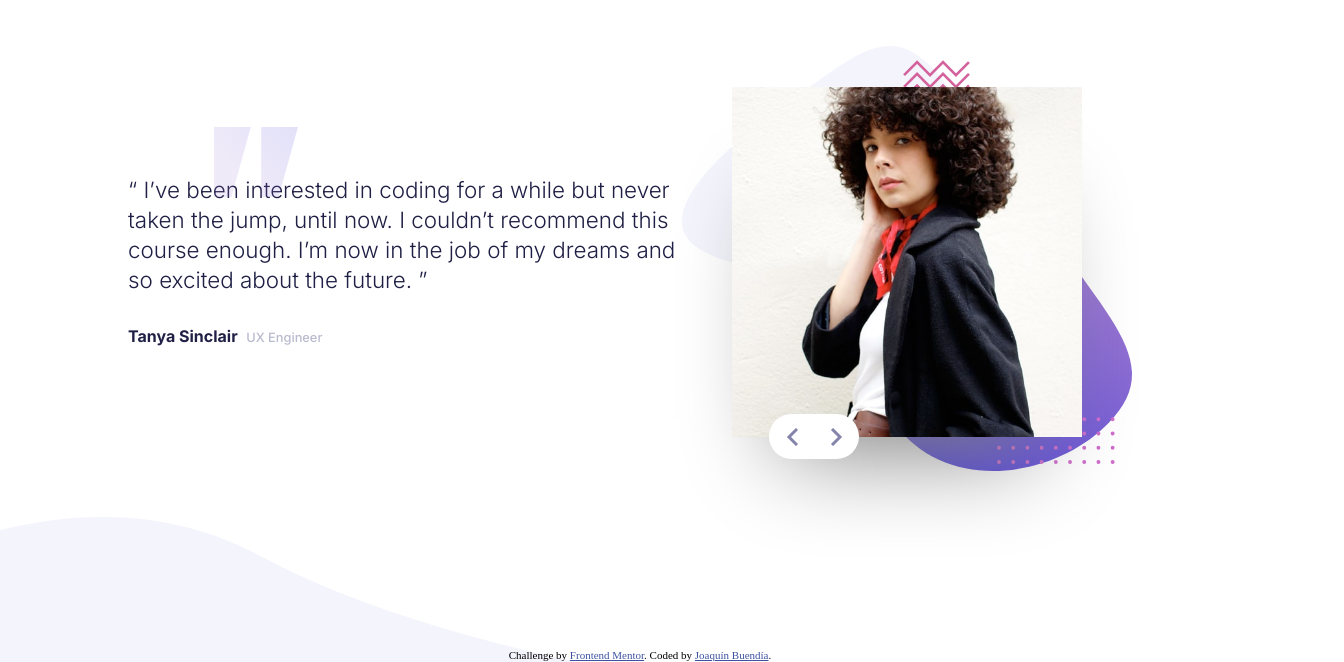
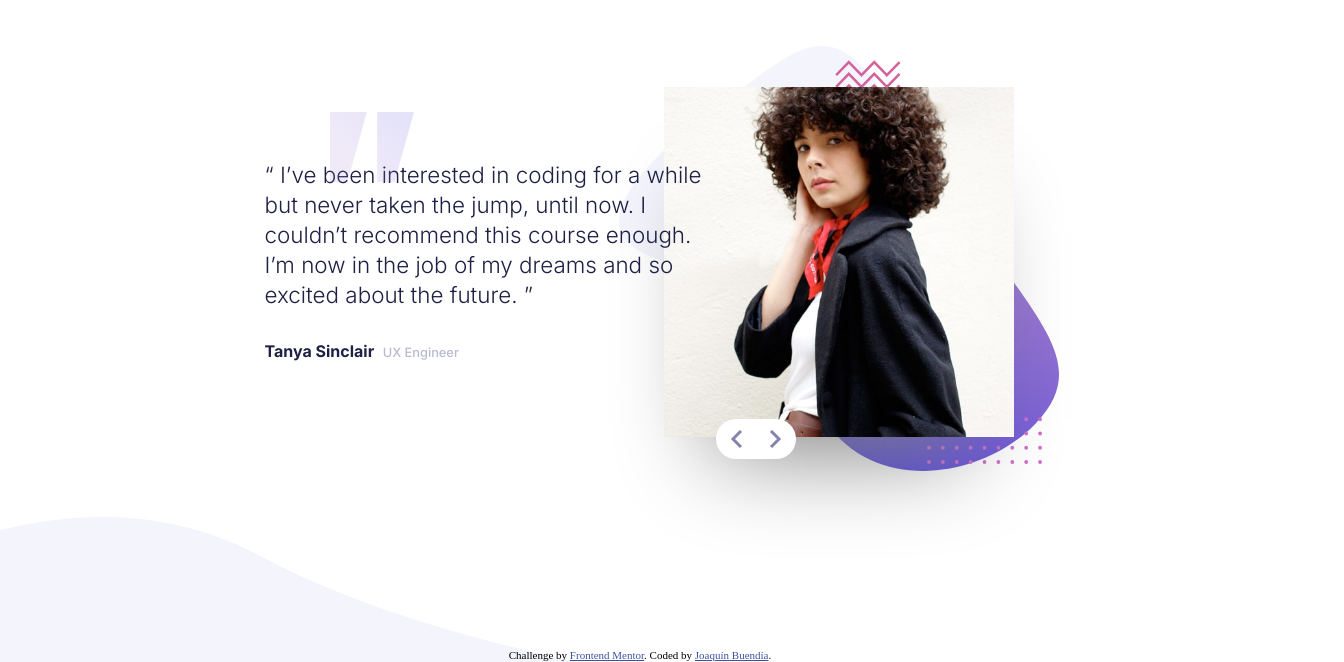
Before and after one commit to jbuendia1y/bootcamp-testimonials-slider-master, a plain HTML site: page index.html in a window 1280 px wide. Shown: the part 138-800 px from the top of the page, 1344 px wide, since content can reach past the window. Drawn offline with nearby package versions, Linux system fonts and the light colour scheme.

Commit message:
Media querie
cambios en el .box-container y el .person__buttons

```diff
--- a/src/scss/_box-container.scss
+++ b/src/scss/_box-container.scss
@@ -6,5 +6,15 @@
         justify-content: center;
         position: relative;
         left: 5%;
+
+        height: 414px;
+        width: 1007px;
     }
 }
+
+@media screen and (min-width:1440px){
+    .box-container{
+        height: auto;
+        width: auto;
+    }
+}
--- a/src/scss/_person.scss
+++ b/src/scss/_person.scss
@@ -69,18 +69,6 @@
     }
 }
 
-@media screen and (min-width:1240px){
-    .person{
-
-        &__buttons{
-            grid-template-columns: repeat(2,45px);
-            grid-template-rows: 45px;
-
-            left: 150px;
-        }
-    }
-
-}
 
 @media screen and (min-width:1440px){
     .person{
```
Also changed, not shown: src/css/styles.css.
